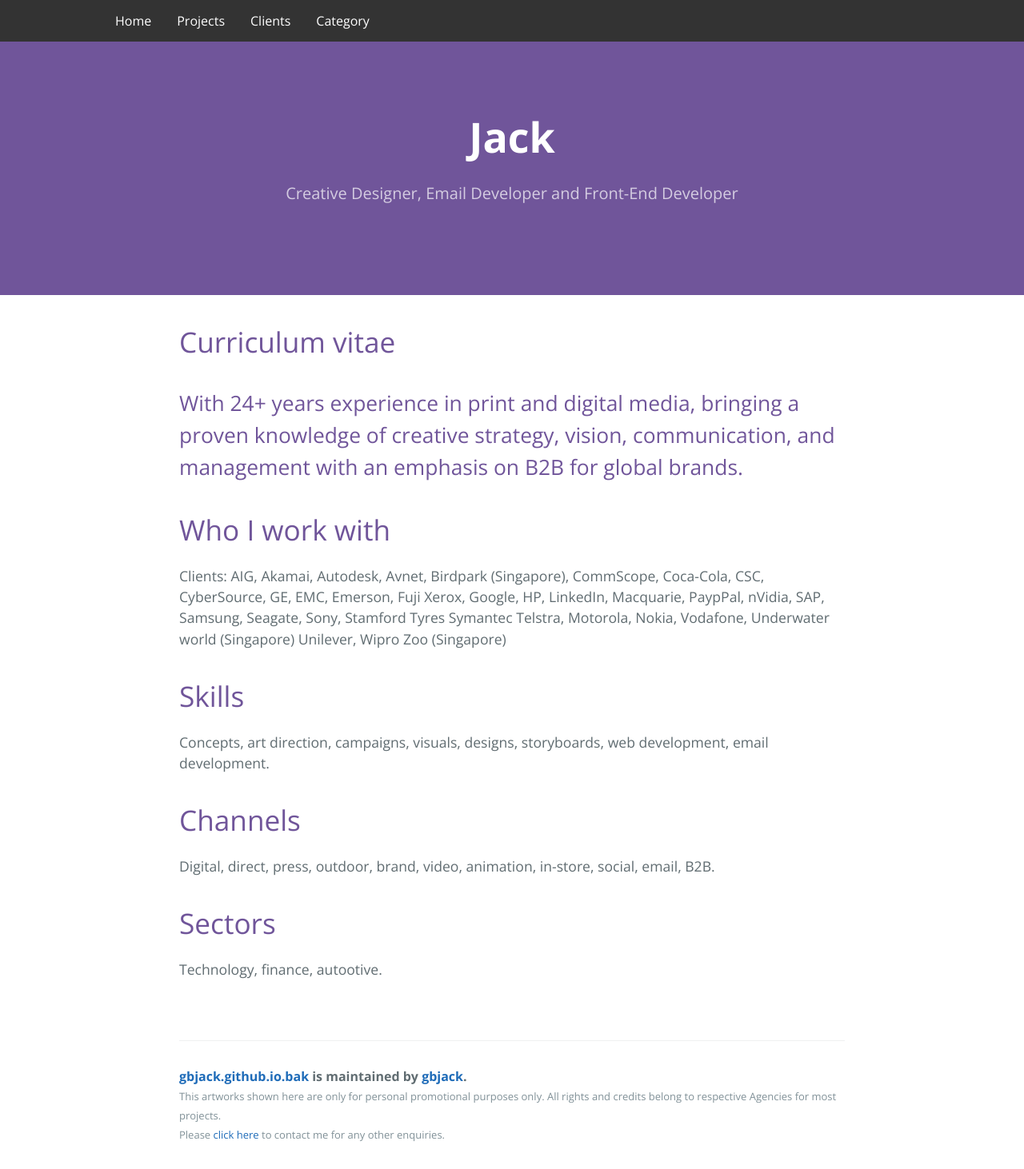
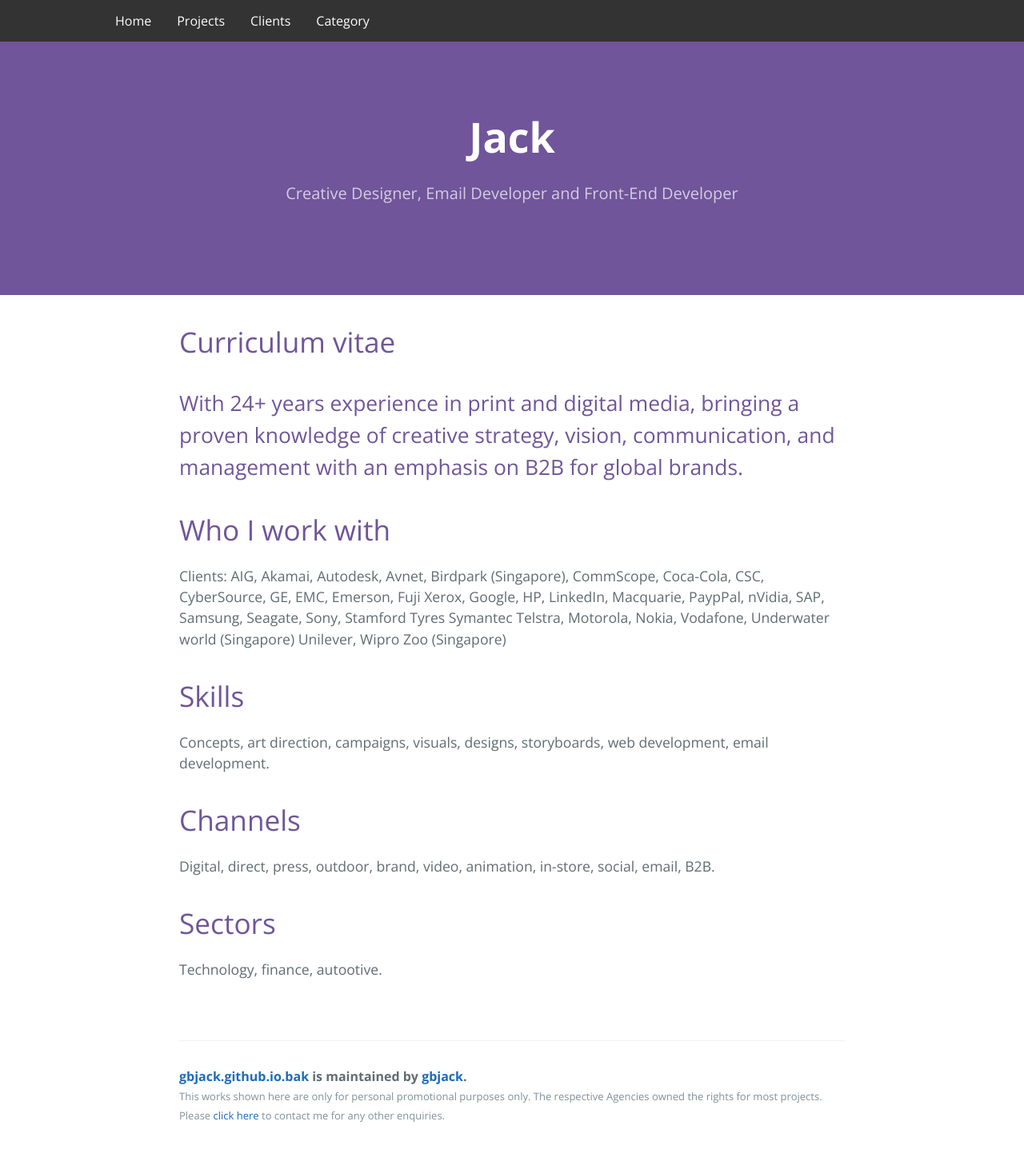
Before and after one commit to gbjack/gbjack.github.io.bak, a Jekyll site: the page built from index.html, in a window 1280 px wide. Shown: the whole page at 80% size. Built offline with Jekyll 4.4.1, drawn with Linux system fonts in a browser that asks for light colours; after the commit the page ends 1438 px from its top, so only the background shows below that.

Commit message:
Update default.html

```diff
--- a/_layouts/default.html
+++ b/_layouts/default.html
@@ -32,7 +32,7 @@
         {% if site.github.is_project_page %}
           <span class="site-footer-owner"><a href="{{ site.github.repository_url }}">{{ site.github.repository_name }}</a> is maintained by <a href="{{ site.github.owner_url }}">{{ site.github.owner_name }}</a>.</span>
         {% endif %}
-        <span class="site-footer-credits">This artworks shown here are only for personal promotional purposes only. All rights and credits belong to respective Agencies for most projects.<br>Please <a href="https://gbjack.wufoo.com/forms/ms3pzwp1yum6i5/" target="_blank">click here</a> to contact me for any other enquiries.</span>
+        <span class="site-footer-credits">This works shown here are only for personal promotional purposes only. The respective Agencies owned the rights for most projects.<br>Please <a href="https://gbjack.wufoo.com/forms/ms3pzwp1yum6i5/" target="_blank">click here</a> to contact me for any other enquiries.</span>
       </footer>
     </section>
 
```
